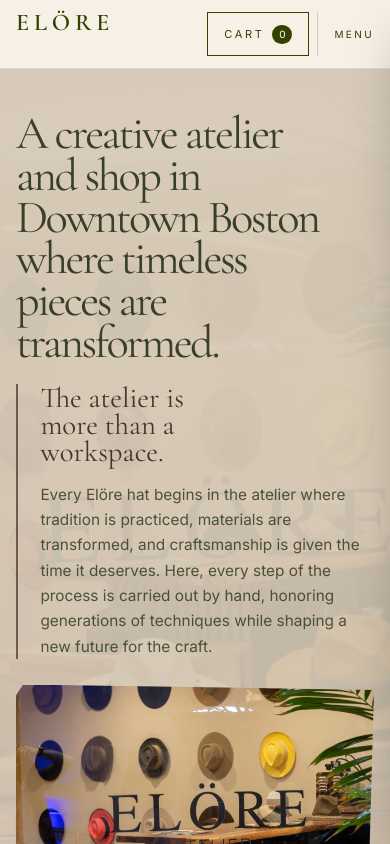
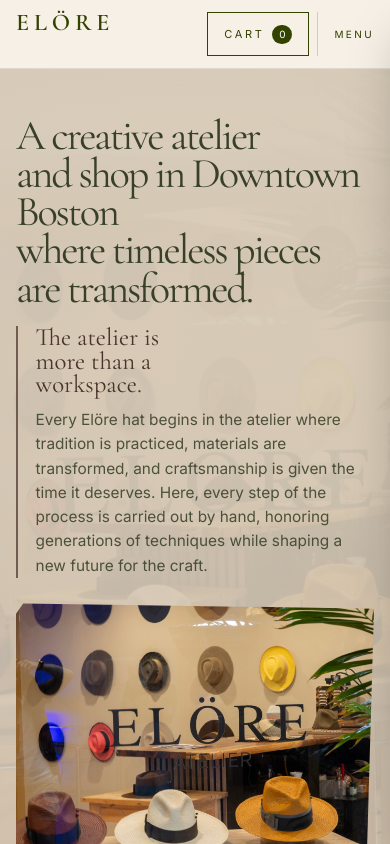
Before and after one commit to caliphsafe/elore-atelier, a Next.js app: page /studio in a window 390 px wide. Shown: the top 844 px of the page. Built offline with nearby package versions, Linux system fonts and the light colour scheme.

Commit message:
Add files via upload

```diff
--- a/app/experiences/page.tsx
+++ b/app/experiences/page.tsx
@@ -18,7 +18,12 @@ export default function ExperiencesPage() {
         <div className="editorial-container experience-opening__inner">
           <div className="experience-opening__content">
             <div className="experience-opening__title">
-              <h1 className="serif-display">Learn the craft of hat making inside the atelier.</h1>
+              <h1 className="serif-display">
+              Learn the craft<br />
+              of hat making<br />
+              inside the<br />
+              atelier.
+            </h1>
             </div>
             <div className="experience-opening__copy">
               <p>
--- a/app/globals.css
+++ b/app/globals.css
@@ -2800,3 +2800,89 @@ a[class*="rounded-full"] {
     max-height: 330px;
   }
 }
+
+
+/* =========================================================
+   ELÖRE V18 — FOUR-LINE HERO TITLES / HEIGHT TIGHTENING
+   ========================================================= */
+
+/* EXPERIENCES */
+.experience-opening__title h1 {
+  max-width: none;
+  font-size: clamp(3.65rem, 5.6vw, 6.25rem);
+  line-height: .82;
+}
+
+.experience-opening__copy {
+  margin-top: 1.15rem;
+}
+
+.experience-opening__copy .btn-olive {
+  margin-top: 1.25rem;
+}
+
+/* ATELIER */
+.atelier-opening__inner {
+  min-height: clamp(500px, 62svh, 680px);
+  padding-top: clamp(2.75rem, 4vw, 4rem);
+  padding-bottom: clamp(2.75rem, 4vw, 4rem);
+}
+
+.atelier-opening__content > h1 {
+  max-width: none;
+  font-size: clamp(3.15rem, 4.7vw, 5.35rem);
+  line-height: .87;
+}
+
+.atelier-opening__intro {
+  margin-top: 1.15rem;
+  padding-left: 1.1rem;
+}
+
+.atelier-opening__intro h2 {
+  font-size: clamp(1.55rem, 2vw, 2.25rem);
+}
+
+.atelier-opening__intro p {
+  margin-top: .7rem;
+  line-height: 1.58;
+}
+
+.atelier-opening__image {
+  min-height: clamp(320px, 34vw, 460px);
+  max-height: 470px;
+}
+
+@media (max-width: 900px) {
+  .experience-opening__title h1 {
+    font-size: clamp(3.3rem, 8.8vw, 5rem);
+  }
+
+  .atelier-opening__content > h1 {
+    font-size: clamp(3rem, 8.3vw, 4.7rem);
+    line-height: .88;
+  }
+
+  .atelier-opening__inner {
+    min-height: auto;
+    padding-top: 3rem;
+    padding-bottom: 3.75rem;
+  }
+}
+
+@media (max-width: 600px) {
+  .experience-opening__title h1 {
+    font-size: clamp(3rem, 12vw, 4.2rem);
+    line-height: .86;
+  }
+
+  .atelier-opening__content > h1 {
+    font-size: clamp(2.65rem, 10.5vw, 3.7rem);
+    line-height: .9;
+  }
+
+  .atelier-opening__image {
+    min-height: 260px;
+    max-height: 300px;
+  }
+}
--- a/app/studio/page.tsx
+++ b/app/studio/page.tsx
@@ -68,7 +68,10 @@ export default function StudioPage() {
         <div className="editorial-container atelier-opening__inner">
           <div className="atelier-opening__content">
             <h1 className="serif-display">
-              A creative atelier and shop in Downtown Boston where timeless pieces are transformed.
+              A creative atelier<br />
+              and shop in Downtown Boston<br />
+              where timeless pieces<br />
+              are transformed.
             </h1>
 
             <div className="atelier-opening__intro">
```
